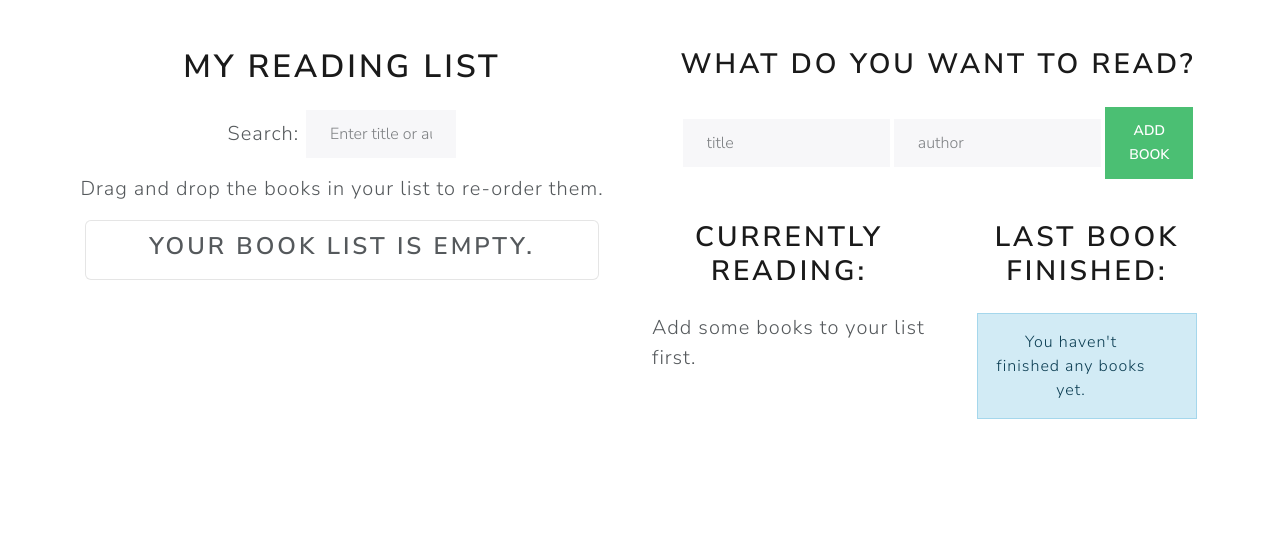
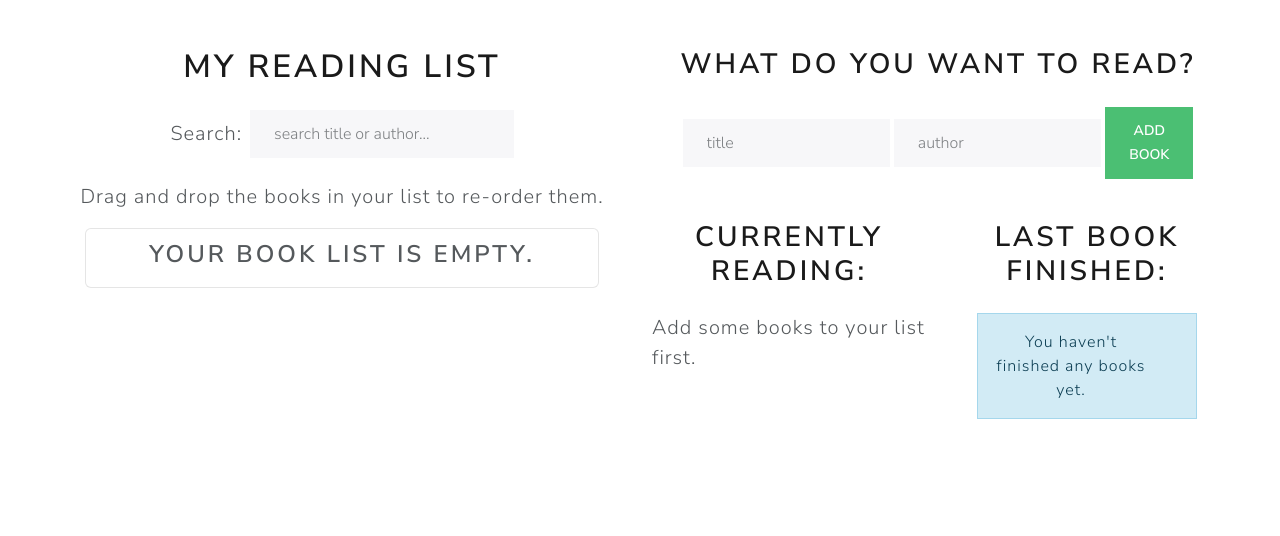
Before and after one commit to nicoferreira90/reading_list_app, a Django app: page / in a window 1280 px wide. Shown: the part 92-628 px from the top of the page. Run offline with Django 5.2, Linux system fonts and the light colour scheme; the visitor is signed in with stand-in values (Sample User, id 1); data that the repository does not hold is empty; some libraries are stand-ins or nearby versions.

Commit message:
changed search box from HTMX to Alpine.js -- works much better

```diff
--- a/reading/views.py
+++ b/reading/views.py
@@ -83,7 +83,9 @@ class BookUpdateView(LoginRequiredMixin, UpdateView):
                 "book_list": Book.objects.filter(book_owner=self.request.user).filter(
                     finished=False
                 ),
-                "top_book": Book.objects.filter(book_owner=self.request.user).first(),
+                "top_book": Book.objects.filter(book_owner=self.request.user)
+                .filter(finished=False)
+                .first(),
                 "finished_book_list": Book.objects.filter(book_owner=self.request.user)
                 .filter(finished=True)
                 .order_by("-finished_date"),
--- a/templates/base.html
+++ b/templates/base.html
@@ -2,6 +2,9 @@
 {% load static %}
 
 <head>
+
+    {% comment %} Alpine.js CDN {% endcomment %}
+    <script defer src="https://cdn.jsdelivr.net/npm/alpinejs@3.x.x/dist/cdn.min.js"></script>
 
     {% comment %} HTMX CDN {% endcomment %}
     <script src="https://unpkg.com/htmx.org@2.0.3" integrity="sha384-0895/pl2MU10Hqc6jd4RvrthNlDiE9U1tWmX7WRESftEDRosgxNsQG/Ze9YMRzHq"
--- a/templates/reading/partials/book_list_partial.html
+++ b/templates/reading/partials/book_list_partial.html
@@ -4,7 +4,9 @@
 
     {% for book in book_list %}
 
-    <div>
+    <div x-show="search === ''
+    || '{{ book.title }}'.toLowerCase().includes(search.toLowerCase())
+    || '{{ book.author }}'.toLowerCase().includes(search.toLowerCase())" >
         <input type='hidden' name='book_order' value="{{ book.pk }}"/>
         <div class="card bg-light mb-2" style="width: 100%;">
             <div class="card-body">
--- a/templates/reading/partials/reading_page_content_partial.html
+++ b/templates/reading/partials/reading_page_content_partial.html
@@ -1,8 +1,13 @@
 <div class="col-6">
     <h1 class="m-4">My Reading List</h1>
 
-    <div>
-        {% include "reading/partials/search.html" %}
+    <div x-data="{search: ''}">
+
+        <div class="d-grid gap-2 mb-4" style="width: 60%; margin: auto;">
+            <div class="d-flex align-items-center">
+                <label for="inputDefault" class="lead me-2">Search:</label>
+                <input type="text" class="form-control" placeholder="search title or author..." id="inputDefault" x-model="search">
+            </div>
         </div>
 
         <div class="d-flex justify-content-center align-items-center">
@@ -15,8 +20,11 @@
             </div>
         </div>
 
+    </div>
+
 
 </div>
+
 <div id="right_page" class="col-6" style="height: 700px;">
 
     {% include "reading/partials/right_page_content.html" %}
--- a/templates/reading/partials/search.html
+++ /dev/null
@@ -1,14 +0,0 @@
-<div class="d-flex justify-content-center align-items-center">
-    <form action="{% url 'reading_page' %}" method="post" class="d-flex align-items-center" style="width: 40%;">
-        {% csrf_token %}
-        <p class="lead mb-0" style="margin-right: 3%;">Search:</p>
-        <input type="text"
-                hx-post="{% url "book_search" %}"
-                hx-target="#book_list"
-                hx-trigger="keyup changed"
-                class="form-control"
-                name="search"
-                placeholder="Enter title or author">
-
-    </form>
-</div>
```
Lines whose indentation alone changed are shown as unchanged.
